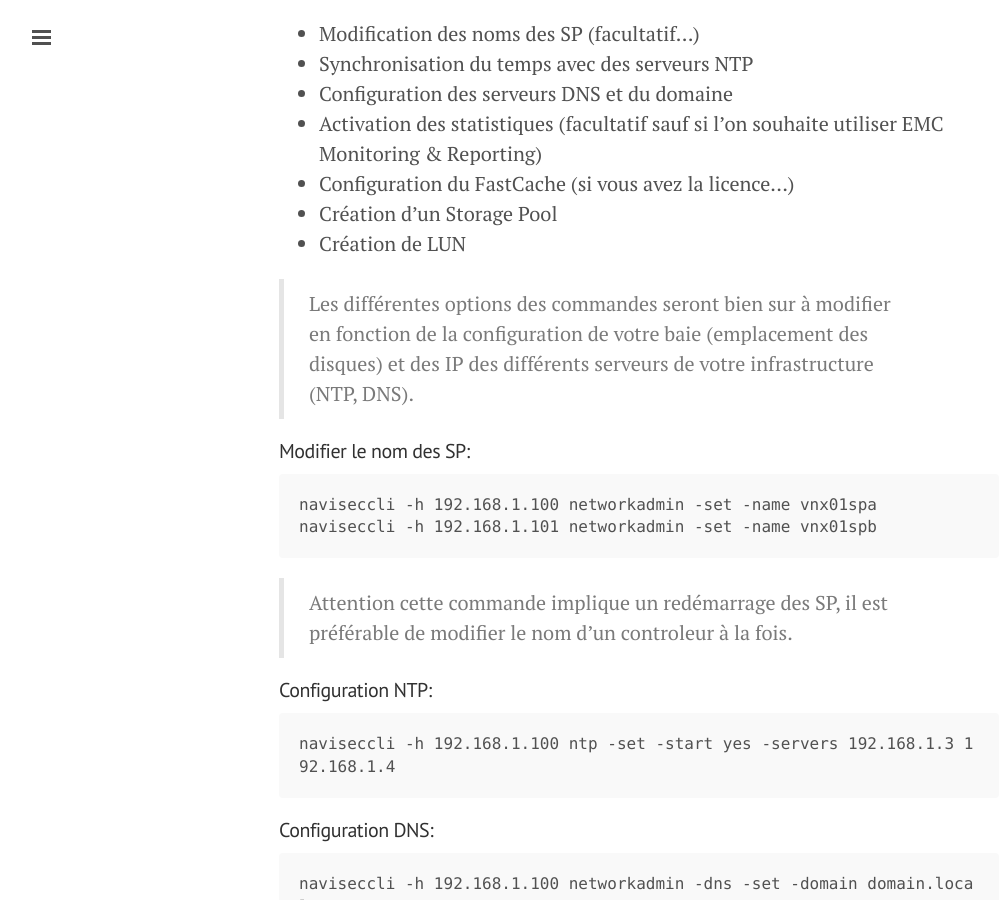
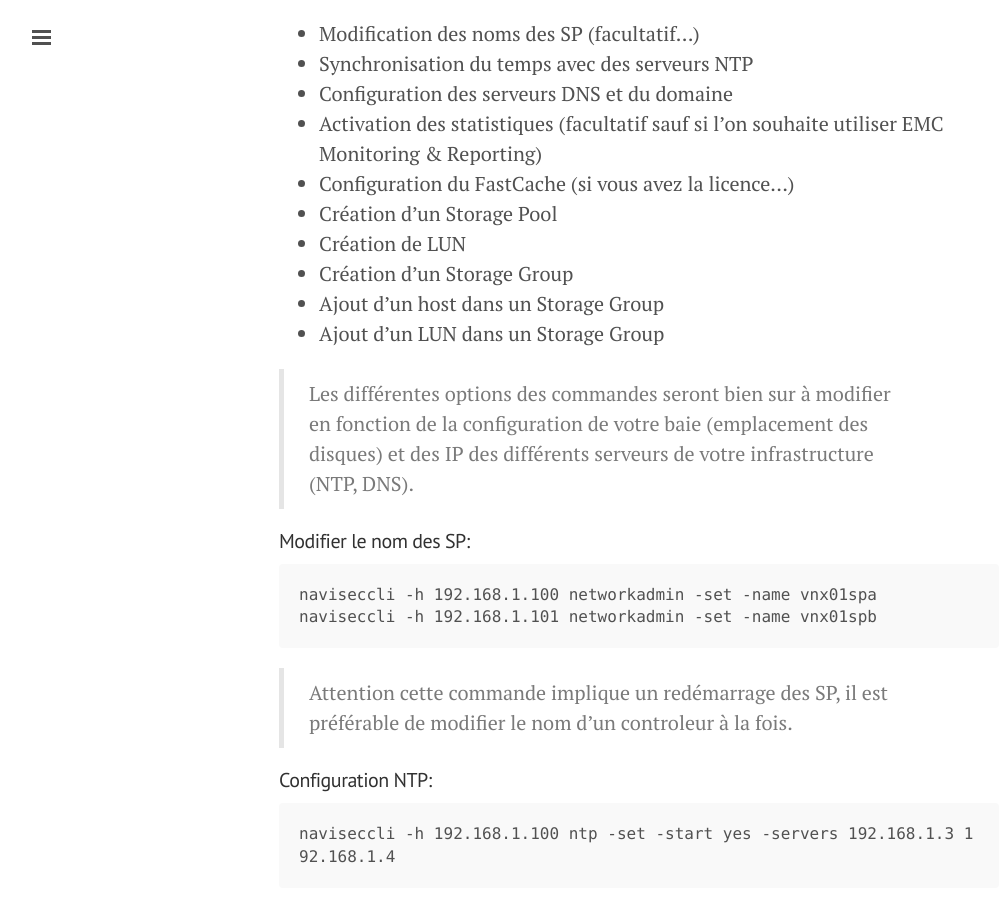
Before and after one commit to okcomputerpro/okcomputerpro.github.io, a Jekyll site: the page built from _posts/2015-05-27-Configuration-VNX-CLI-Naviseccli.md, in a window 1280 px wide and 900 px high, scrolled down 906 px. Shown: the whole window, without its empty margins (1-1005 px from the left). Built offline with Jekyll 4.4.1, drawn with Linux system fonts in a browser that asks for light colours; nearby versions of some CDN libraries; Markdown is read by kramdown in place of the engine named in the settings.

Commit message:
Modifications

```diff
--- a/_posts/2015-05-27-Configuration-VNX-CLI-Naviseccli.md
+++ b/_posts/2015-05-27-Configuration-VNX-CLI-Naviseccli.md
@@ -27,6 +27,9 @@ Passons maintenant à la configuration de la baie. Les différentes étapes sero
 - Configuration du FastCache (si vous avez la licence...)
 - Création d'un Storage Pool
 - Création de LUN
+- Création d'un Storage Group
+- Ajout d'un host dans un Storage Group
+- Ajout d'un LUN dans un Storage Group
 
 > Les différentes options des commandes seront bien sur à modifier en fonction de la configuration de votre baie (emplacement des disques) et des IP des différents serveurs de votre infrastructure (NTP, DNS).
 
```
